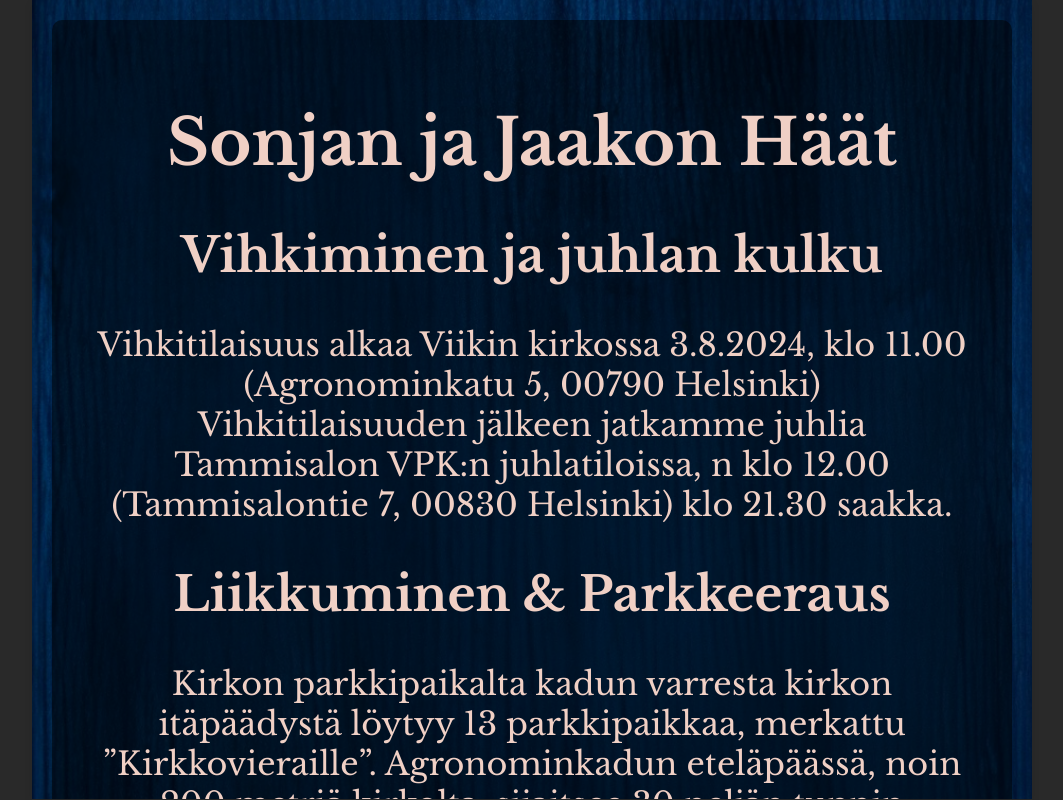
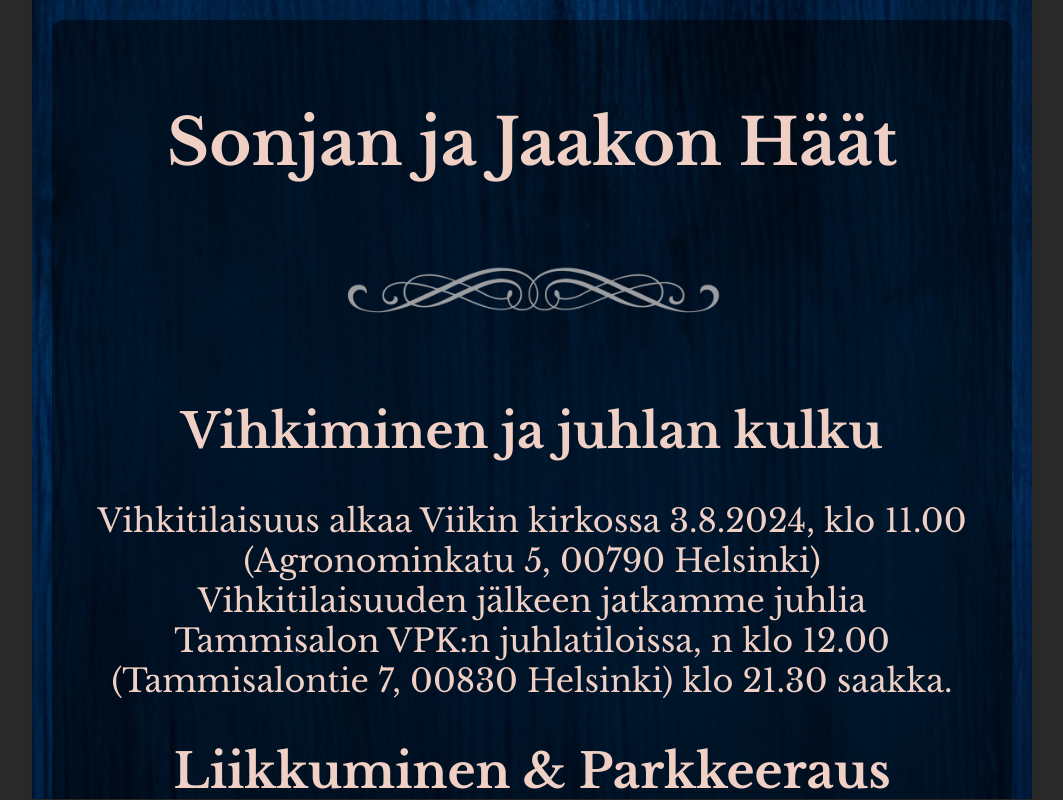
Before and after one commit to Snii-nii/ProjectH, a React (Vite) app in the folder H/: page / in a window 1280 px wide. Shown: the whole page, without its empty margins (108-1171 px from the left). Built offline with nearby package versions, Linux system fonts and the light colour scheme.

Commit message:
Divider component

```diff
--- a/H/src/App.jsx
+++ b/H/src/App.jsx
@@ -1,5 +1,6 @@
 import "./assets/bluewood.jpg"
 import Card from "./Card/Card.jsx"
+import Divider from "./Divider.jsx"
 
 function App() {
 
@@ -9,7 +10,7 @@ function App() {
       <div className="overlay">
         <h1>Sonjan ja Jaakon Häät</h1>
 
-
+        <Divider></Divider>
         <h2>Vihkiminen ja juhlan kulku</h2>
 
           <p>
--- /dev/null
+++ b/H/src/Divider.jsx
@@ -0,0 +1,13 @@
+import Divi from "./assets/divider.png"
+import styles from "./Card/Card.module.css"
+
+
+function Divider() {
+  return (
+      <div className={styles.card}>
+        <img className={styles["card-image"]} src={Divi} alt="Soita Sonjalle jos tämä teksti näkyy" />
+      </div>
+   );
+}
+
+export default Divider;
```
Also changed, not shown: H/src/assets/divider.png (added).
